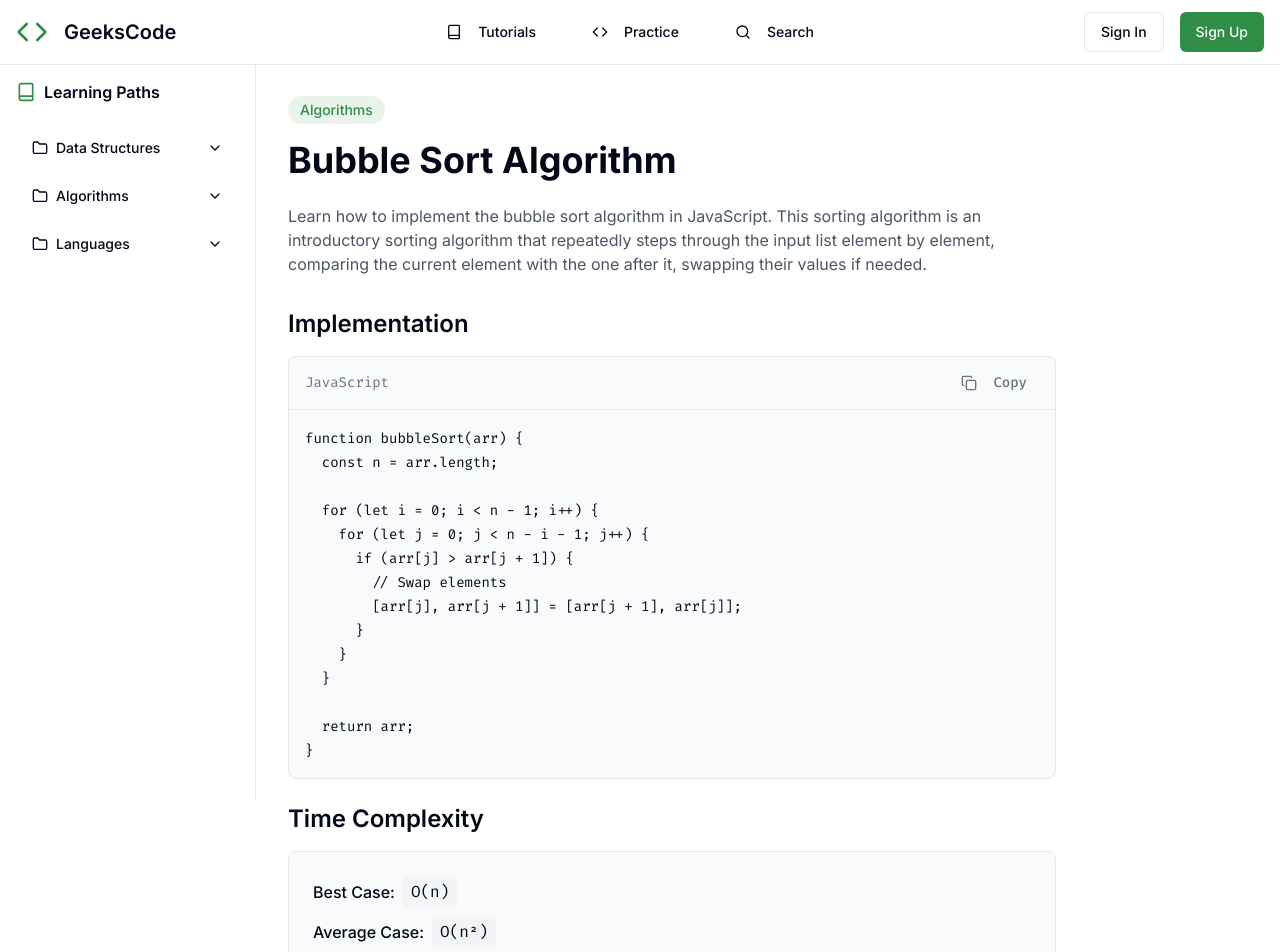
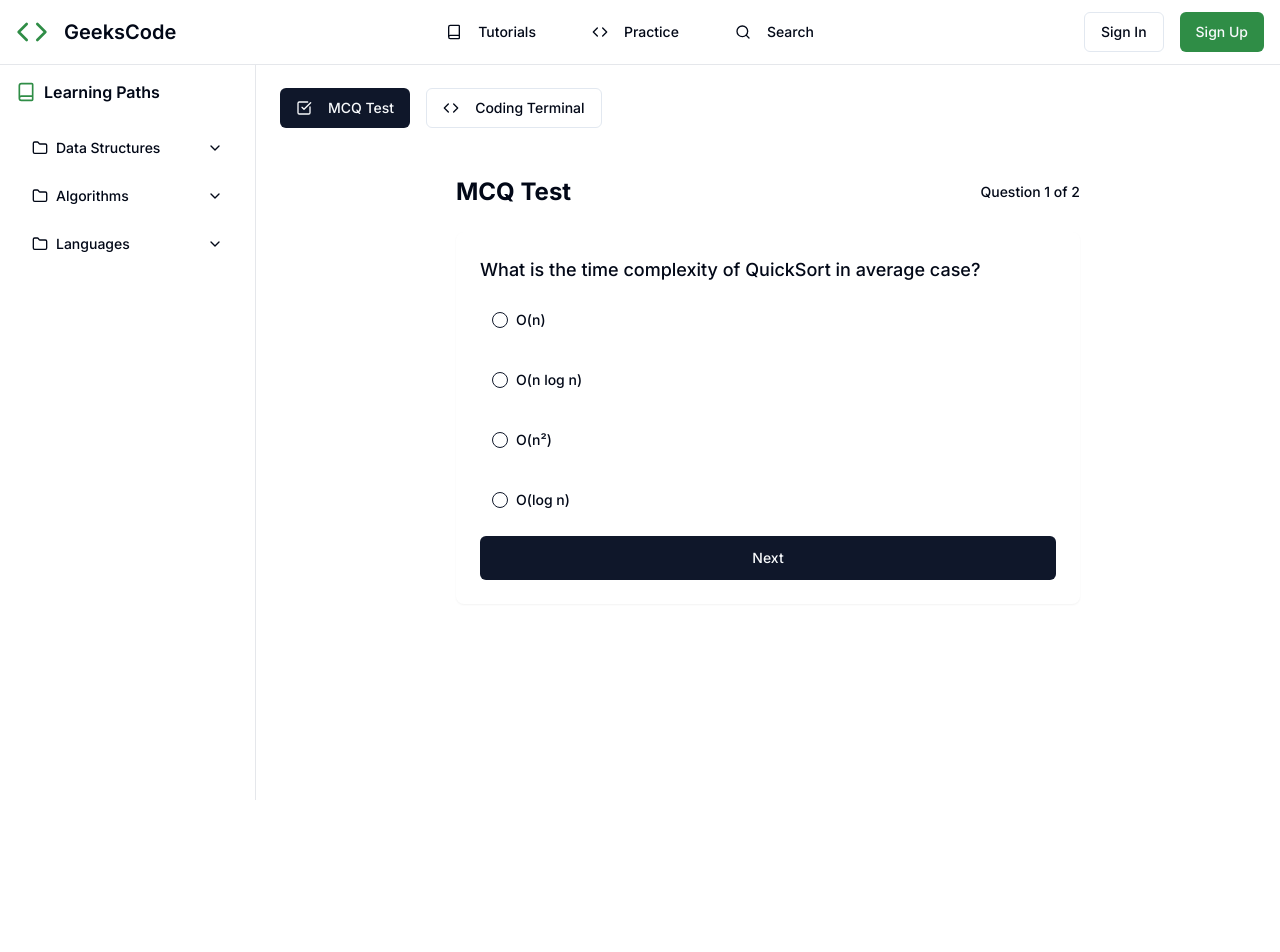
Before and after one commit to NEhIL06/react-codeforge, a React (Vite) app: page / in a window 1280 px wide. Shown: the top 952 px of the page. After the commit the page ends 800 px from the top, so only its background shows below. Built offline with nearby package versions, Linux system fonts and the light colour scheme.

Commit message:
Add interface for MCQ test and coding terminal
Implement an interface that supports conducting multiple-choice questions (MCQ) tests and a coding terminal for user interactions.
[skip gpt_engineer]

```diff
--- /dev/null
+++ b/src/components/CodingTerminal.tsx
@@ -0,0 +1,56 @@
+import { useState } from "react";
+import { Button } from "./ui/button";
+import { Textarea } from "./ui/textarea";
+import { toast } from "sonner";
+import { Terminal, Play } from "lucide-react";
+
+export const CodingTerminal = () => {
+  const [code, setCode] = useState("");
+  const [output, setOutput] = useState("");
+
+  const handleRun = () => {
+    try {
+      // In a real application, this would send the code to a backend
+      // For demo purposes, we'll just evaluate it safely
+      setOutput("Running code...\n");
+      toast.success("Code executed successfully!");
+    } catch (error) {
+      setOutput(`Error: ${error}`);
+      toast.error("Error executing code");
+    }
+  };
+
+  return (
+    <div className="w-full h-full flex flex-col space-y-4 p-6">
+      <div className="flex items-center justify-between mb-4">
+        <div className="flex items-center space-x-2">
+          <Terminal className="w-5 h-5" />
+          <h2 className="text-xl font-semibold">Coding Terminal</h2>
+        </div>
+        <Button onClick={handleRun} className="flex items-center space-x-2">
+          <Play className="w-4 h-4" />
+          <span>Run Code</span>
+        </Button>
+      </div>
+
+      <div className="grid grid-cols-1 lg:grid-cols-2 gap-4 flex-1">
+        <div className="flex flex-col space-y-2">
+          <label className="text-sm font-medium">Code Editor</label>
+          <Textarea
+            value={code}
+            onChange={(e) => setCode(e.target.value)}
+            className="flex-1 font-mono text-sm p-4 bg-gray-50"
+            placeholder="Write your code here..."
+          />
+        </div>
+
+        <div className="flex flex-col space-y-2">
+          <label className="text-sm font-medium">Output</label>
+          <div className="flex-1 font-mono text-sm p-4 bg-gray-900 text-white rounded-md overflow-auto">
+            {output || "Output will appear here..."}
+          </div>
+        </div>
+      </div>
+    </div>
+  );
+};
--- /dev/null
+++ b/src/components/MCQTest.tsx
@@ -0,0 +1,100 @@
+import { useState } from "react";
+import { Check, X } from "lucide-react";
+import { Button } from "./ui/button";
+import { RadioGroup, RadioGroupItem } from "./ui/radio-group";
+import { toast } from "sonner";
+
+interface Question {
+  id: number;
+  question: string;
+  options: string[];
+  correctAnswer: number;
+}
+
+const sampleQuestions: Question[] = [
+  {
+    id: 1,
+    question: "What is the time complexity of QuickSort in average case?",
+    options: ["O(n)", "O(n log n)", "O(n²)", "O(log n)"],
+    correctAnswer: 1,
+  },
+  {
+    id: 2,
+    question: "Which data structure uses LIFO principle?",
+    options: ["Queue", "Stack", "Linked List", "Tree"],
+    correctAnswer: 1,
+  },
+];
+
+export const MCQTest = () => {
+  const [currentQuestion, setCurrentQuestion] = useState(0);
+  const [selectedAnswer, setSelectedAnswer] = useState<number | null>(null);
+  const [score, setScore] = useState(0);
+
+  const handleSubmit = () => {
+    if (selectedAnswer === null) {
+      toast.error("Please select an answer");
+      return;
+    }
+
+    if (selectedAnswer === sampleQuestions[currentQuestion].correctAnswer) {
+      setScore(score + 1);
+      toast.success("Correct answer!");
+    } else {
+      toast.error("Wrong answer!");
+    }
+
+    if (currentQuestion < sampleQuestions.length - 1) {
+      setCurrentQuestion(currentQuestion + 1);
+      setSelectedAnswer(null);
+    } else {
+      toast.success(`Test completed! Score: ${score + 1}/${sampleQuestions.length}`);
+    }
+  };
+
+  return (
+    <div className="w-full max-w-2xl mx-auto p-6 space-y-6">
+      <div className="flex justify-between items-center mb-6">
+        <h2 className="text-2xl font-bold">MCQ Test</h2>
+        <span className="text-sm font-medium">
+          Question {currentQuestion + 1} of {sampleQuestions.length}
+        </span>
+      </div>
+
+      <div className="bg-white rounded-lg shadow-sm p-6 space-y-4">
+        <h3 className="text-lg font-medium">
+          {sampleQuestions[currentQuestion].question}
+        </h3>
+
+        <RadioGroup
+          value={selectedAnswer?.toString()}
+          onValueChange={(value) => setSelectedAnswer(parseInt(value))}
+          className="space-y-3"
+        >
+          {sampleQuestions[currentQuestion].options.map((option, index) => (
+            <div
+              key={index}
+              className="flex items-center space-x-2 p-3 rounded-lg hover:bg-gray-50"
+            >
+              <RadioGroupItem value={index.toString()} id={`option-${index}`} />
+              <label
+                htmlFor={`option-${index}`}
+                className="text-sm font-medium leading-none peer-disabled:cursor-not-allowed peer-disabled:opacity-70"
+              >
+                {option}
+              </label>
+            </div>
+          ))}
+        </RadioGroup>
+
+        <Button
+          onClick={handleSubmit}
+          className="w-full mt-4"
+          size="lg"
+        >
+          {currentQuestion === sampleQuestions.length - 1 ? "Finish" : "Next"}
+        </Button>
+      </div>
+    </div>
+  );
+};
--- a/src/pages/Index.tsx
+++ b/src/pages/Index.tsx
@@ -1,65 +1,40 @@
+import { useState } from "react";
 import { Header } from "@/components/Header";
 import { Sidebar } from "@/components/Sidebar";
-import { CodeBlock } from "@/components/CodeBlock";
-
-const sampleCode = `function bubbleSort(arr) {
-  const n = arr.length;
-
-  for (let i = 0; i < n - 1; i++) {
-    for (let j = 0; j < n - i - 1; j++) {
-      if (arr[j] > arr[j + 1]) {
-        // Swap elements
-        [arr[j], arr[j + 1]] = [arr[j + 1], arr[j]];
-      }
-    }
-  }
-
-  return arr;
-}`;
+import { MCQTest } from "@/components/MCQTest";
+import { CodingTerminal } from "@/components/CodingTerminal";
+import { Button } from "@/components/ui/button";
+import { Code, CheckSquare } from "lucide-react";
 
 const Index = () => {
+  const [activeTab, setActiveTab] = useState<"mcq" | "coding">("mcq");
+
   return (
     <div className="min-h-screen bg-white">
       <Header />
       <Sidebar />
       <main className="ml-64 pt-16 min-h-screen animate-fade-in">
-        <div className="container mx-auto px-8 py-8">
-          <div className="max-w-3xl">
-            <span className="inline-block px-3 py-1 bg-geek-primary/10 text-geek-primary rounded-full text-sm font-medium mb-4">
-              Algorithms
-            </span>
-            <h1 className="text-4xl font-bold mb-6">Bubble Sort Algorithm</h1>
-            <p className="text-gray-600 mb-8">
-              Learn how to implement the bubble sort algorithm in JavaScript. This sorting algorithm is an introductory sorting algorithm that repeatedly steps through the input list element by element, comparing the current element with the one after it, swapping their values if needed.
-            </p>
+        <div className="container mx-auto p-6">
+          <div className="flex space-x-4 mb-6">
+            <Button
+              variant={activeTab === "mcq" ? "default" : "outline"}
+              onClick={() => setActiveTab("mcq")}
+              className="flex items-center space-x-2"
+            >
+              <CheckSquare className="w-4 h-4" />
+              <span>MCQ Test</span>
+            </Button>
+            <Button
+              variant={activeTab === "coding" ? "default" : "outline"}
+              onClick={() => setActiveTab("coding")}
+              className="flex items-center space-x-2"
+            >
+              <Code className="w-4 h-4" />
+              <span>Coding Terminal</span>
+            </Button>
+          </div>
 
-            <div className="space-y-6">
-              <section>
-                <h2 className="text-2xl font-semibold mb-4">Implementation</h2>
-                <CodeBlock code={sampleCode} language="JavaScript" />
-              </section>
-
-              <section>
-                <h2 className="text-2xl font-semibold mb-4">Time Complexity</h2>
-                <div className="bg-gray-50 rounded-lg p-6 border border-gray-200">
-                  <ul className="space-y-2">
-                    <li className="flex items-center">
-                      <span className="font-medium mr-2">Best Case:</span>
-                      <code className="px-2 py-1 bg-gray-100 rounded">O(n)</code>
-                    </li>
-                    <li className="flex items-center">
-                      <span className="font-medium mr-2">Average Case:</span>
-                      <code className="px-2 py-1 bg-gray-100 rounded">O(n²)</code>
-                    </li>
-                    <li className="flex items-center">
-                      <span className="font-medium mr-2">Worst Case:</span>
-                      <code className="px-2 py-1 bg-gray-100 rounded">O(n²)</code>
-                    </li>
-                  </ul>
-                </div>
-              </section>
-            </div>
-          </div>
+          {activeTab === "mcq" ? <MCQTest /> : <CodingTerminal />}
         </div>
       </main>
     </div>
```
